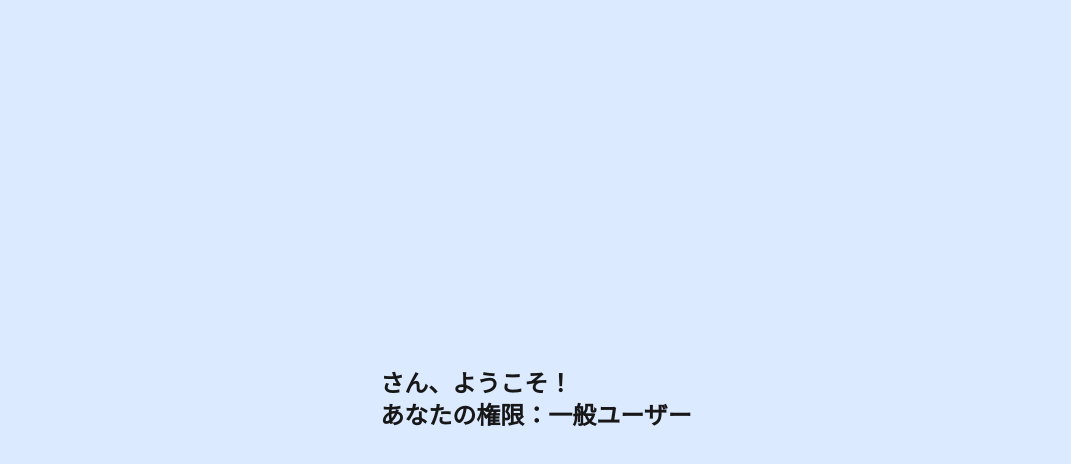
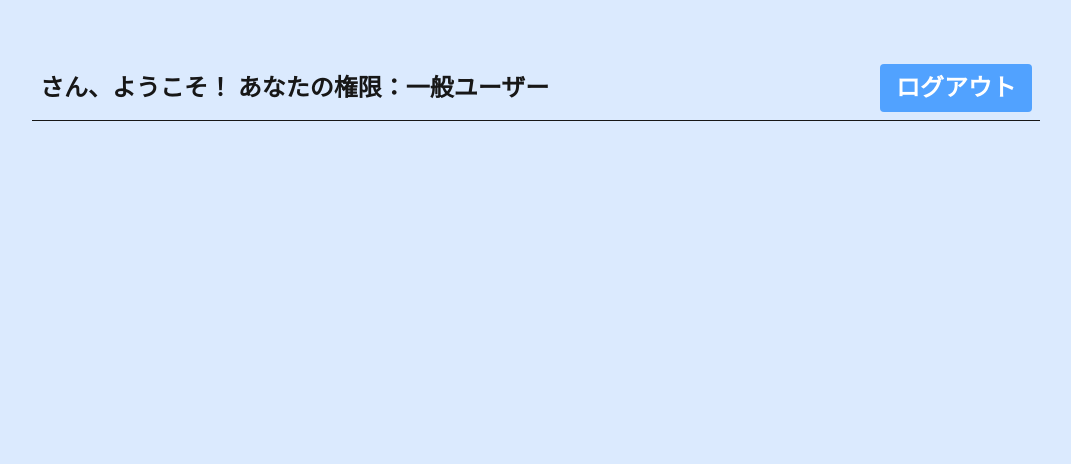
Before and after one commit to takasi0118-max/Project, a Next.js app in the folder frontend/: page /member in a window 1280 px wide. Shown: the top 464 px of the page, without its empty margins (104-1175 px from the left). Built offline with nearby package versions, Linux system fonts and the light colour scheme.

Commit message:
ヘッダー作成

```diff
--- a/frontend/app/layout.tsx
+++ b/frontend/app/layout.tsx
@@ -12,7 +12,7 @@ export default function RootLayout({ children }: { children: React.ReactNode })
   return (
     <html lang="ja">
       <body className={`${inter.className} bg-[var(--background)] min-h-screen`}>
-        <div className="flex items-center justify-center max-w-[1420px] mx-auto h-screen bg-blue-100">
+        <div className="max-w-[1420px] mx-auto h-screen bg-blue-100">
           {children}
         </div>
       </body>
--- a/frontend/app/login/page.tsx
+++ b/frontend/app/login/page.tsx
@@ -9,8 +9,8 @@ export default function LoginPage() {
   const { email, password, setEmail, setPassword, handleLogin } = useLogin();
 
   return (
-    <div className="flex items-center justify-center bg-gray-100">
-      <div className="w-full max-w-sm bg-white p-6 rounded shadow">
+    <div className="flex items-center justify-center  min-h-screen">
+      <div className="max-w-sm bg-white p-6 rounded shadow">
         <h1 className="text-2xl font-bold mb-5">ログイン!</h1>
 
         <Input
--- /dev/null
+++ b/frontend/app/member/layout.tsx
@@ -0,0 +1,16 @@
+import UserHeader from "@/components/layout/UserHeader";
+
+export default function MemberLayout({
+  children,
+}: {
+  children: React.ReactNode;
+}) {
+  return (
+    <div className="px-30 py-10">
+        <div className="p-4">
+            <UserHeader />
+            {children}
+        </div>
+    </div>
+  );
+}
--- a/frontend/app/member/page.tsx
+++ b/frontend/app/member/page.tsx
@@ -1,24 +1,21 @@
 "use client";
 
 import { useEffect, useState } from "react";
-import { getUserName } from "@/lib/auth";
 
-export default function MemberPage() {
+export default function UserHeader() {
   const [name, setName] = useState("");
   const [role, setRole] = useState("");
 
-
   useEffect(() => {
-    const n = getUserName();
+    const n = localStorage.getItem("name");
     const r = localStorage.getItem("role");
     if (n) setName(n);
     if (r) setRole(r);
   }, []);
 
   return (
-    <div className="text-2xl font-bold">
-      {name} さん、ようこそ！<br />
-      あなたの権限：{role === "ADMIN" ? "管理者" : "一般ユーザー"}
+    <div>
+
     </div>
   );
 }
--- a/frontend/app/register/page.tsx
+++ b/frontend/app/register/page.tsx
@@ -9,8 +9,8 @@ export default function RegisterPage() {
   const { name, email, password, setName, setEmail, setPassword, handleRegister } = useRegister();
 
   return (
-    <div className="flex items-center justify-center bg-gray-100">
-      <div className="w-full max-w-sm bg-white p-6 rounded shadow">
+    <div className="flex items-center justify-center  min-h-screen">
+      <div className="max-w-sm bg-white p-6 rounded shadow">
         <h1 className="text-2xl font-bold mb-5">新規登録</h1>
 
         <Input
--- /dev/null
+++ b/frontend/components/layout/UserHeader.tsx
@@ -0,0 +1,40 @@
+"use client";
+
+import { useEffect, useState } from "react";
+
+export default function UserHeader() {
+  const [name, setName] = useState("");
+  const [role, setRole] = useState("");
+
+  useEffect(() => {
+    const n = localStorage.getItem("name");
+    const r = localStorage.getItem("role");
+
+    if (n) setName(n);
+    if (r) setRole(r);
+  }, []);
+
+  const handleLogout = () => {
+    localStorage.removeItem("token");
+    localStorage.removeItem("name");
+    localStorage.removeItem("role");
+
+    window.location.href = "/login";
+  };
+
+  return (
+    <div className="flex justify-between items-center text-2xl font-bold p-2 border-b mb-4">
+      <div>
+        {name} さん、ようこそ！
+        あなたの権限：{role === "ADMIN" ? "管理者" : "一般ユーザー"}
+      </div>
+
+      <button
+        onClick={handleLogout}
+        className="bg-blue-400 text-white px-4 py-2 rounded hover:bg-blue-600"
+      >
+        ログアウト
+      </button>
+    </div>
+  );
+}
```
